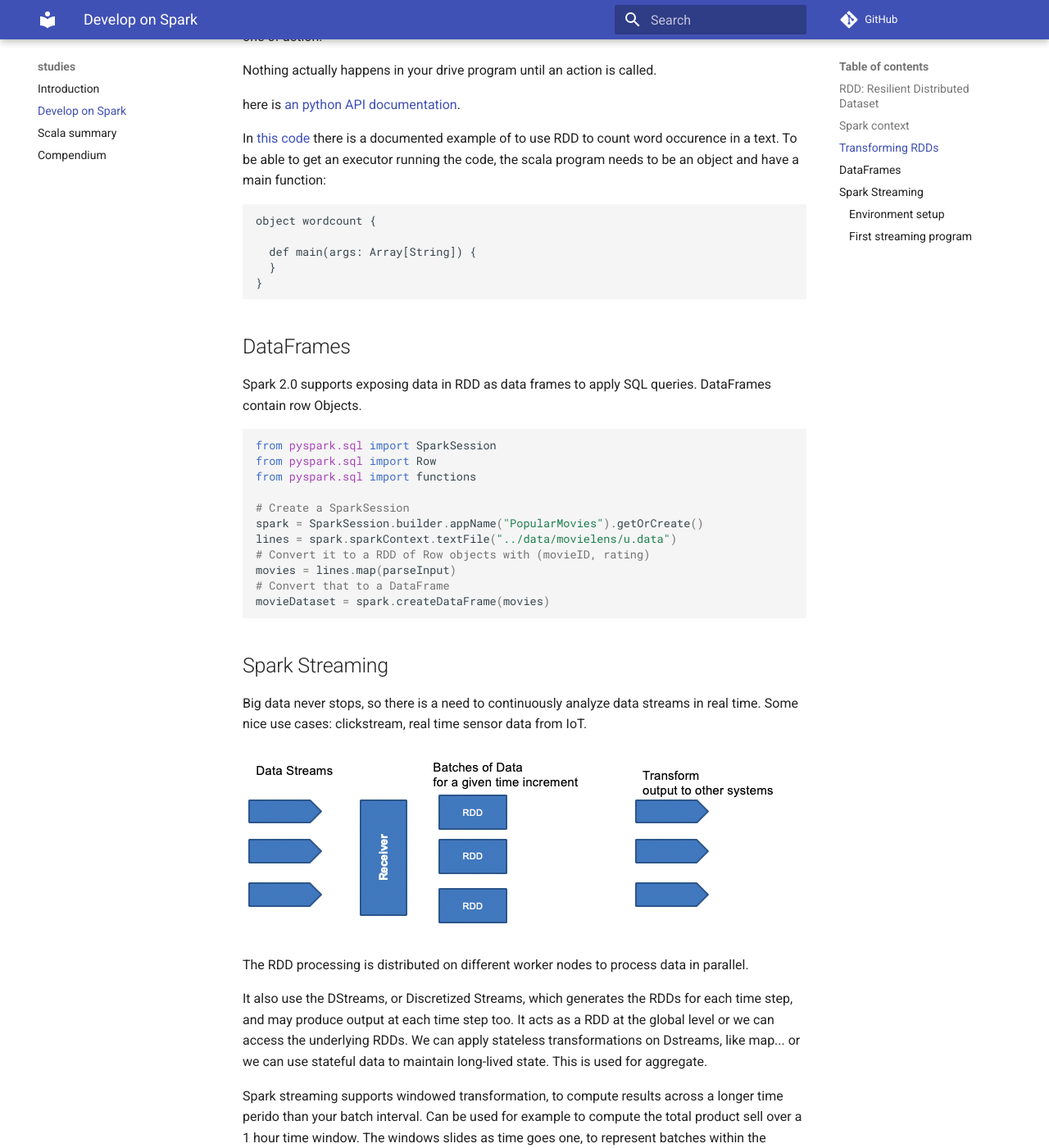
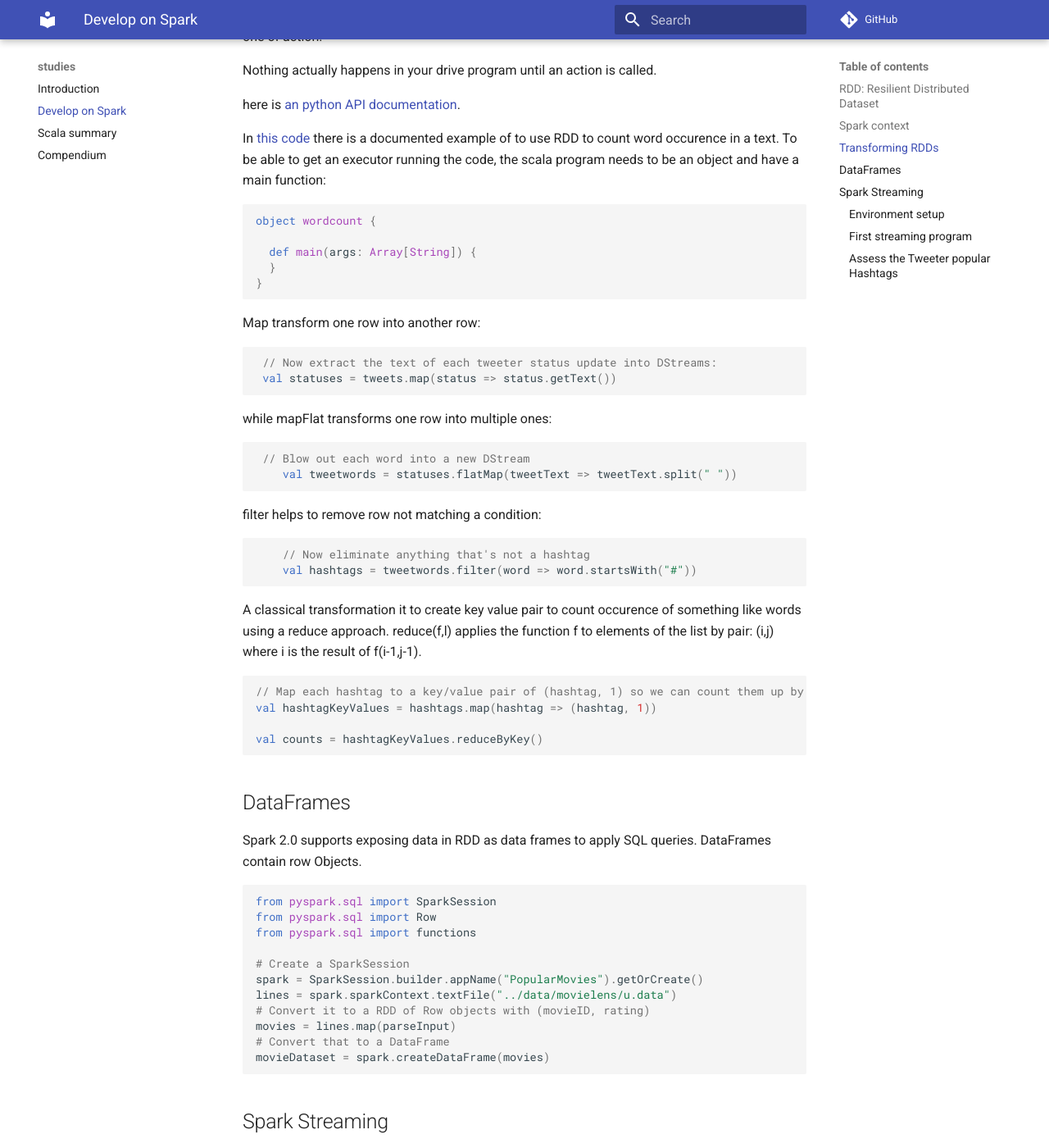
Before and after one commit to jbcodeforce/spark-studies, an MkDocs documentation site: the page built from docs/dev-on-spark.md, in a window 1280 px wide and 1400 px high, scrolled down 1034 px. Shown: the whole window at 82% size. Built offline with MkDocs 1.6.1 and Material for MkDocs 9.7.7, drawn with Linux system fonts in a browser that asks for light colours; comment, search, counter and statistics services are not loaded; some of the changed text lies outside the part shown.

Commit message:
work on spark streaming

````diff
--- a/docs/dev-on-spark.md
+++ b/docs/dev-on-spark.md
@@ -44,12 +44,44 @@
 In [this code](https://github.com/jbcodeforce/spark-studies/blob/master/src/SparkStreaming/SparkStreamingSamples/src/jbcodeforce/rdd/samples/wordscale.scala) there is a documented example of to use RDD to count word occurence in a text.
 To be able to get an executor running the code, the scala program needs to be an object and have a main function:
 
-```
+```scala
 object wordcount {
 
   def main(args: Array[String]) {
   }
 }
+```
+
+Map transform one row into another row:
+
+```scala
+ // Now extract the text of each tweeter status update into DStreams:
+ val statuses = tweets.map(status => status.getText())
+```
+
+while mapFlat transforms one row into multiple ones:
+
+```scala
+ // Blow out each word into a new DStream
+    val tweetwords = statuses.flatMap(tweetText => tweetText.split(" "))
+```
+
+filter helps to remove row not matching a condition:
+
+```scala
+    // Now eliminate anything that's not a hashtag
+    val hashtags = tweetwords.filter(word => word.startsWith("#"))
+```
+
+A classical transformation  it to create key value pair to count occurence of something like words using a reduce approach. reduce(f,l) applies the function f to elements of the list by pair: (i,j) where i is the result of f(i-1,j-1).
+
+
+
+```scala
+// Map each hashtag to a key/value pair of (hashtag, 1) so we can count them up by adding up the values
+val hashtagKeyValues = hashtags.map(hashtag => (hashtag, 1))
+
+val counts = hashtagKeyValues.reduceByKey()
 ```
 
 ## DataFrames
@@ -78,12 +110,17 @@
 
 The RDD processing is distributed on different worker nodes to process data in parallel.
 
-It also use the DStreams, or Discretized Streams, which generates the RDDs for each time step, and may produce output at each time step too. It acts as a RDD at the global level or we can access the underlying RDDs. We can apply stateless transformations on Dstreams, like map... or we can use stateful data to maintain long-lived state. This is used for aggregate.
+It also use the DStreams, or Discretized Streams, which is a continuous stream of data that receives input from various sources like Kafka, Flume, Kinesis, or TCP sockets.
+DStreams is a collection of many RDD RDDs for each time step, and may produce output at each time step too. It acts as a RDD at the global level but we can also access the underlying RDDs. We can apply stateless transformations on Dstreams, like map, filter, reduceByKey... or we can use stateful data to maintain long-lived state. This is used for aggregate.
+
+Stateless transformations are capable of combining data from many DStreams within each time step.
+
+While Stateful transformation uses data or intermediate results from previous batches and computes the result of the current batch. They track data across time.
 
 Spark streaming supports windowed transformation, to compute results across a longer time perido than your batch interval. Can be used for example to compute the total product sell over a 1 hour time window. The windows slides as time goes one, to represent batches within the window interval.
 In fact there are three intervals:
 
-* the batch interval is how ofthen data is captured into a DStream. it is specified when defining the spark streaming context.
+* the batch interval is how often data is captured into a DStream. it is specified when defining the spark streaming context.
 * the slide interval is how often a windowed transformation is computer
 * the window interval is how far back in time the windowed transformation goes.
 
@@ -118,3 +155,18 @@
         ssc.awaitTermination()
   }
 ```
+
+### Assess the Tweeter popular Hashtags
+
+The goal is to compute the most popular hashtag over a time window of 5 minutes and a slide interval of 1 seconds. See the solution in [PopularHashtags.scala]()
+
+As seen previously, the approach is to get the tweet text, split it by words, and then generating key value pair for "(word, 1)" tuples, then use a specific reduce operation using time window:
+
+```scala
+// Map each hashtag to a key/value pair of (hashtag, 1) so we can count them up by adding up the values
+val hashtagKeyValues = hashtags.map(hashtag => (hashtag, 1))
+
+// Now count them up over a 5 minute window sliding every one second
+val hashtagCounts = hashtagKeyValues.reduceByKeyAndWindow( (x,y) => x + y, (x,y) => x - y, Seconds(300), Seconds(1))
+
+```
````
Also changed, not shown: docs/compendium.md (+3 -1 lines), docs/images/spark-streaming.png, 12 other files.
